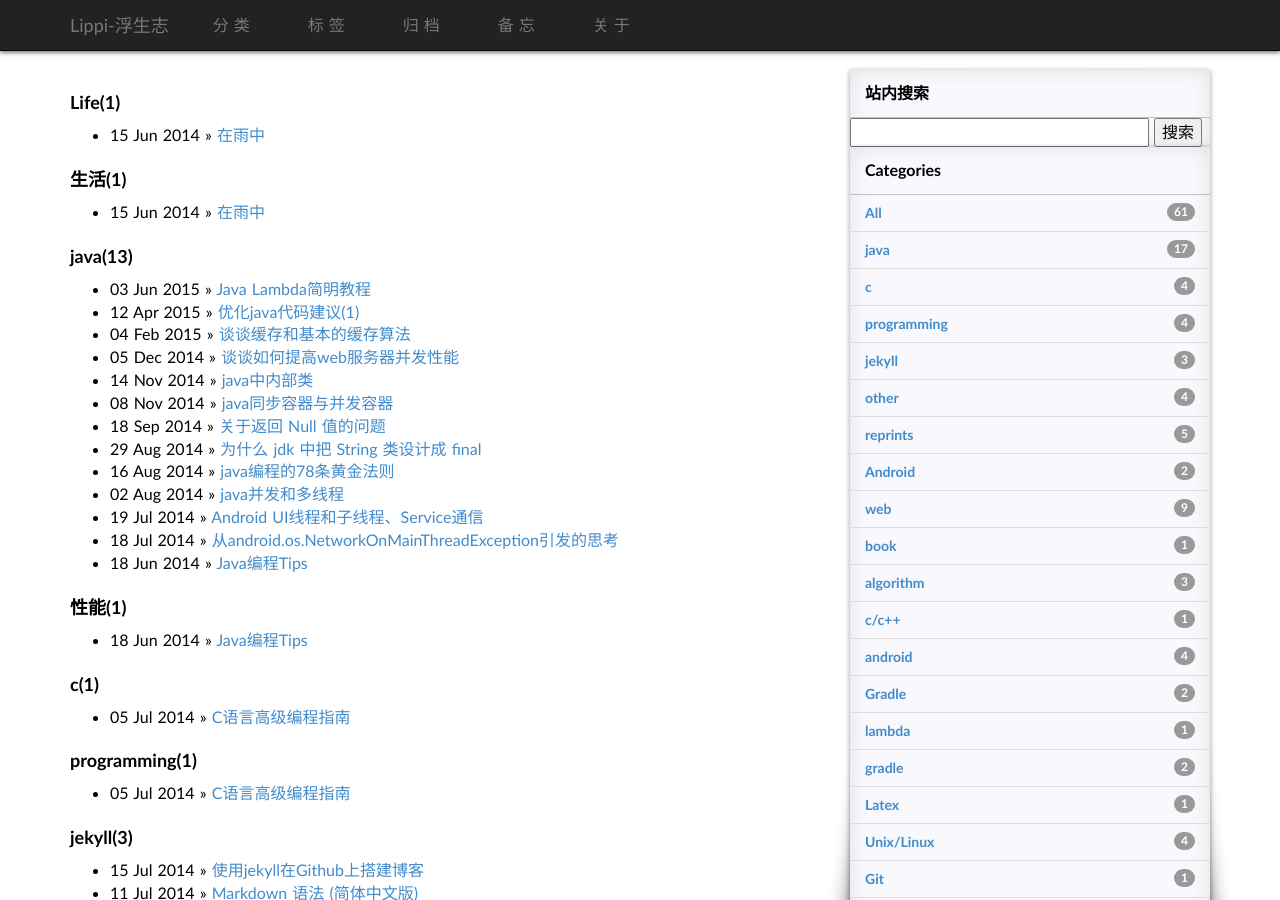
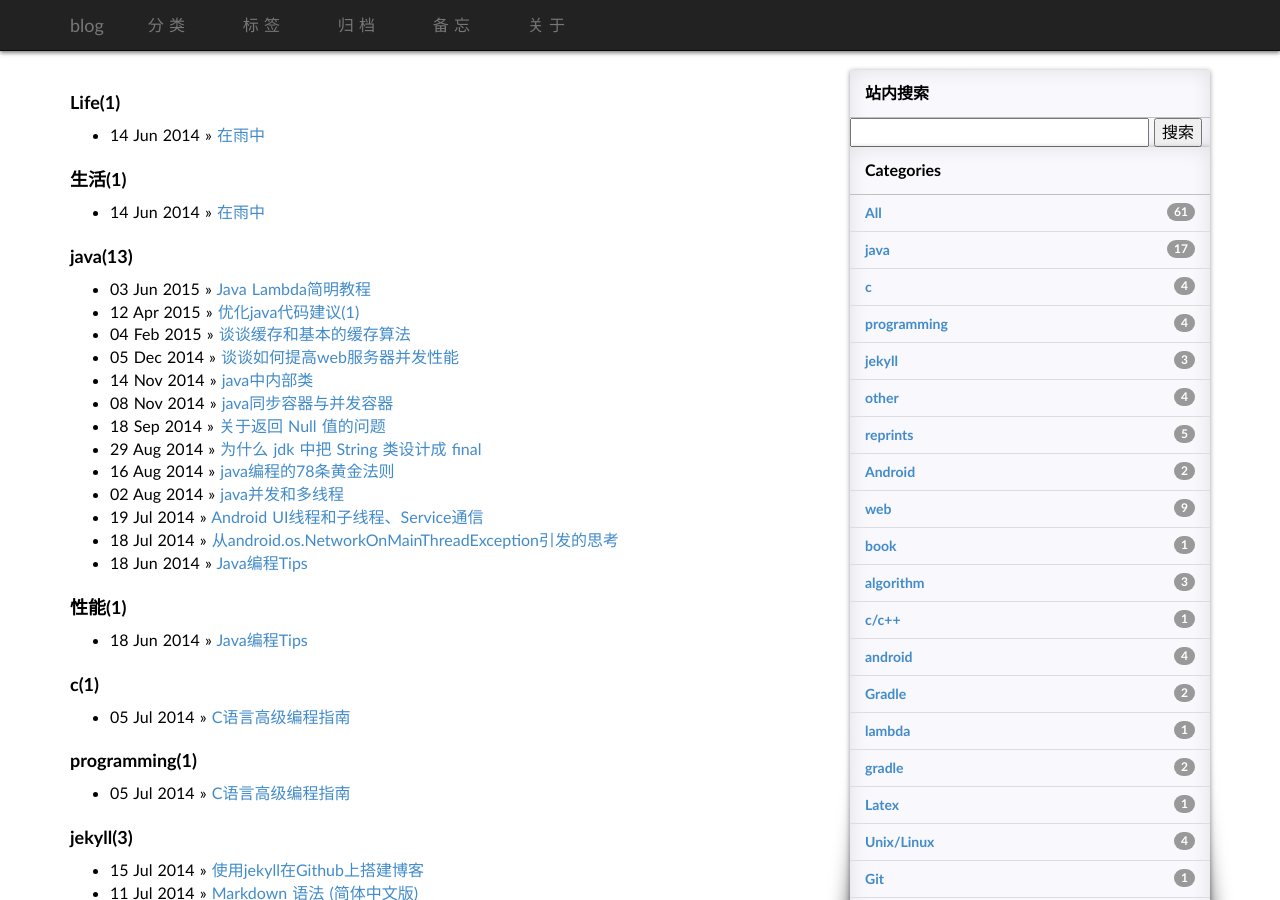
Before and after one commit to wmf217/blog, a Jekyll site: the page built from tags.md, in a window 1280 px wide and 900 px high. Built offline with Jekyll 4.4.1, drawn with Linux system fonts in a browser that asks for light colours; some web fonts are replaced; comment, search, counter and statistics services are not loaded; some of the changed lines change nothing that is shown.

Commit message:
Update _config.yml

```diff
--- a/_config.yml
+++ b/_config.yml
@@ -1,39 +1 @@
-permalink: /blog/:year/:month/:title.html
-include: ['.htaccess']
-exclude: [".rvmrc", ".rbenv-version", "README.md", "Rakefile", "changelog.md", "CNAME", "Gemfile", "Gemfile.lock"]
-markdown: kramdown
-highlights: pygments
-url:
-cdn_url: 7u2t01.com1.z0.glb.clouddn.com
-lsi: false
-safe: true
-timezone: Asia/Shanghai
-auto: false
-
-paginate: 8
-paginate_path: "page:num"
-
-kramdown:
-  auto_ids: true,
-  footnote_nr: 1
-  entity_output: as_char
-  toc_levels: 1..6
-  use_coderay: false
-
-JB :
-  IMAGE_PATH : http://coolshell.info/images
-
-# presonal config
-domain: http://coolshell.info
-title: Lippi-浮生志
-description: Draw my life with code
-author: Lippi.OuYang
-email: ouyanglip@gmail.com
-github: LippiOuYang
-
-config:
-  js_dir:
-  img_dir:
-  css_dir:
-
 theme: jekyll-theme-cayman
```
